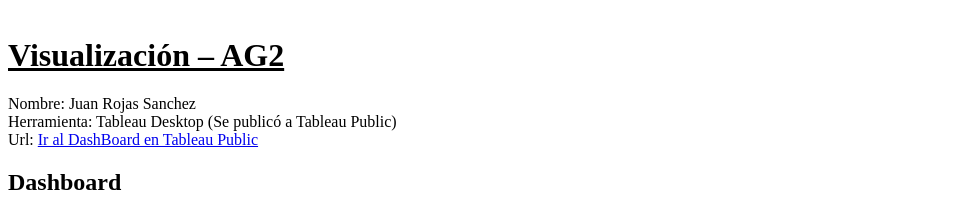
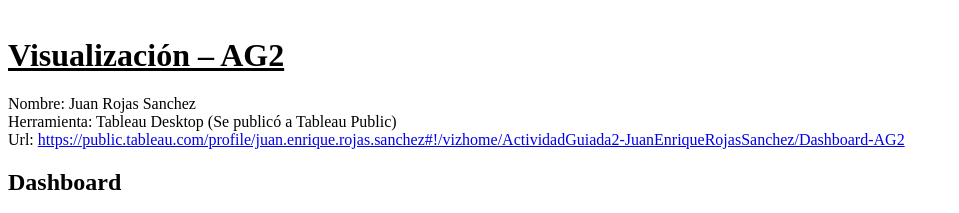
Before and after one commit to enrique21/07MBIG---Visualizacion-de-Datos, a website: page index.html in a window 1280 px wide. Shown: the part 2580-2793 px from the top of the page, without its empty margins (0-959 px from the left). Drawn offline with Linux system fonts and the light colour scheme.

Commit message:
Añadiendo enlace a Tableau Public

```diff
--- a/index.html
+++ b/index.html
@@ -22,7 +22,7 @@ Url: <a href="https://js-hw77jp.stackblitz.io">https://js-hw77jp.stackblitz.io</
 <h1><u>Visualización – AG2</u></h1>
 Nombre: Juan Rojas Sanchez<br>
 Herramienta: Tableau Desktop (Se publicó a Tableau Public)<br>
-Url: <a href="https://public.tableau.com/views/ActividadGuiada2-JuanEnriqueRojasSanchez/Dashboard-AG2?:display_count=y&publish=yes&:origin=viz_share_link">Ir al DashBoard en Tableau Public</a><br>
+Url: <a href="https://public.tableau.com/views/ActividadGuiada2-JuanEnriqueRojasSanchez/Dashboard-AG2?:display_count=y&publish=yes&:origin=viz_share_link">https://public.tableau.com/profile/juan.enrique.rojas.sanchez#!/vizhome/ActividadGuiada2-JuanEnriqueRojasSanchez/Dashboard-AG2</a><br>
 
 <h2>Dashboard</h2>
 <a href="https://ibb.co/D8fDT79"><img src="https://i.ibb.co/jWkvsLy/Dashboard-AG2.png" alt="Dashboard-AG2" border="0"></a>
```
